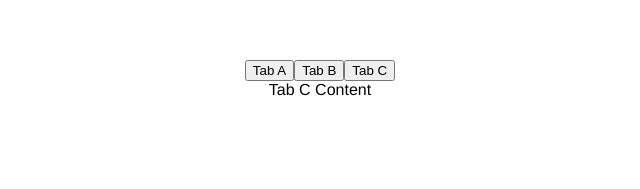
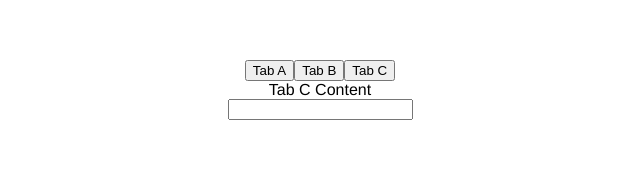
Before and after one commit to rjblee/vue.js-3, a Vue app in the folder vue-components/: page / in a window 1280 px wide. Both pictures are taken after a click on the button "Tab C". Shown: the top 189 px of the page, without its empty margins (320-960 px from the left). Built offline with nearby package versions, Linux system fonts and the light colour scheme.

Commit message:
Insert an input with name data

```diff
--- a/vue-components/src/components/TabC.vue
+++ b/vue-components/src/components/TabC.vue
@@ -2,11 +2,17 @@
   <div>
     Tab C Content
   </div>
+  <input type="text" v-model="name" />
 </template>
 
 <script>
 export default {
   name: "TabC",
+  data() {
+    return {
+      name: "",
+    };
+  },
 };
 </script>
 
```
